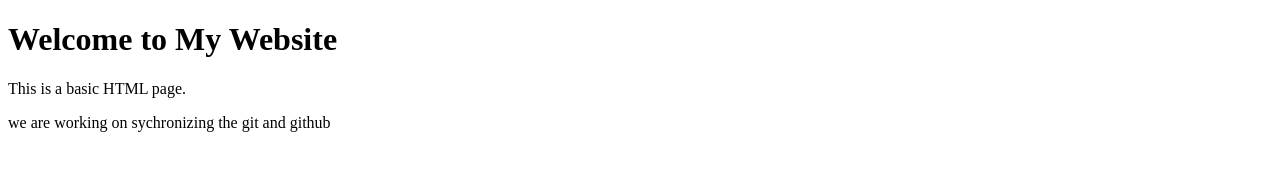
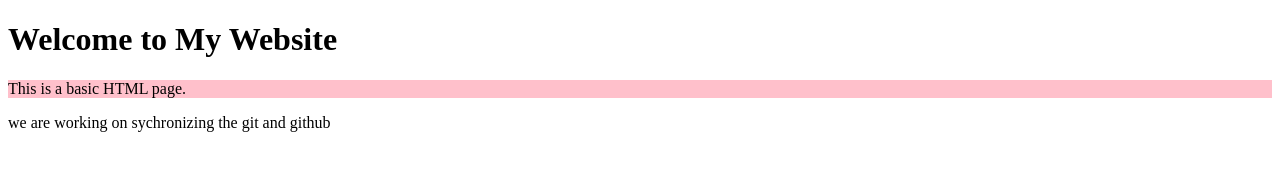
Before and after one commit to srivarna-2007/sync_git, a plain HTML site: page index.html in a window 1280 px wide. Drawn offline with Linux system fonts and the light colour scheme.

Commit message:
bgcolor added for 1st para

```diff
--- a/index.html
+++ b/index.html
@@ -7,7 +7,7 @@
 </head>
 <body>
     <h1>Welcome to My Website</h1>
-    <p>This is a basic HTML page.</p>
+    <p style="background-color: pink;">This is a basic HTML page.</p>
     <p>we are working on sychronizing the git and github</p>
 </body>
 </html>
```
